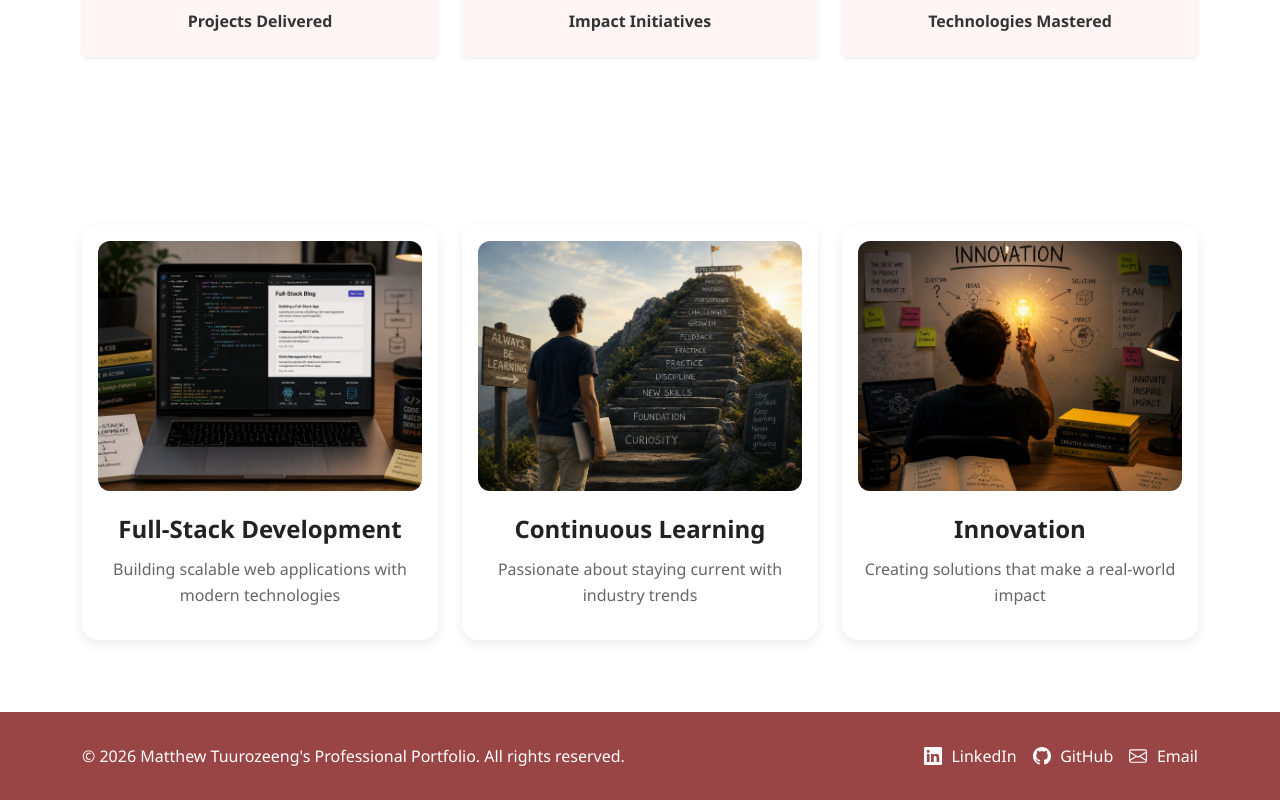
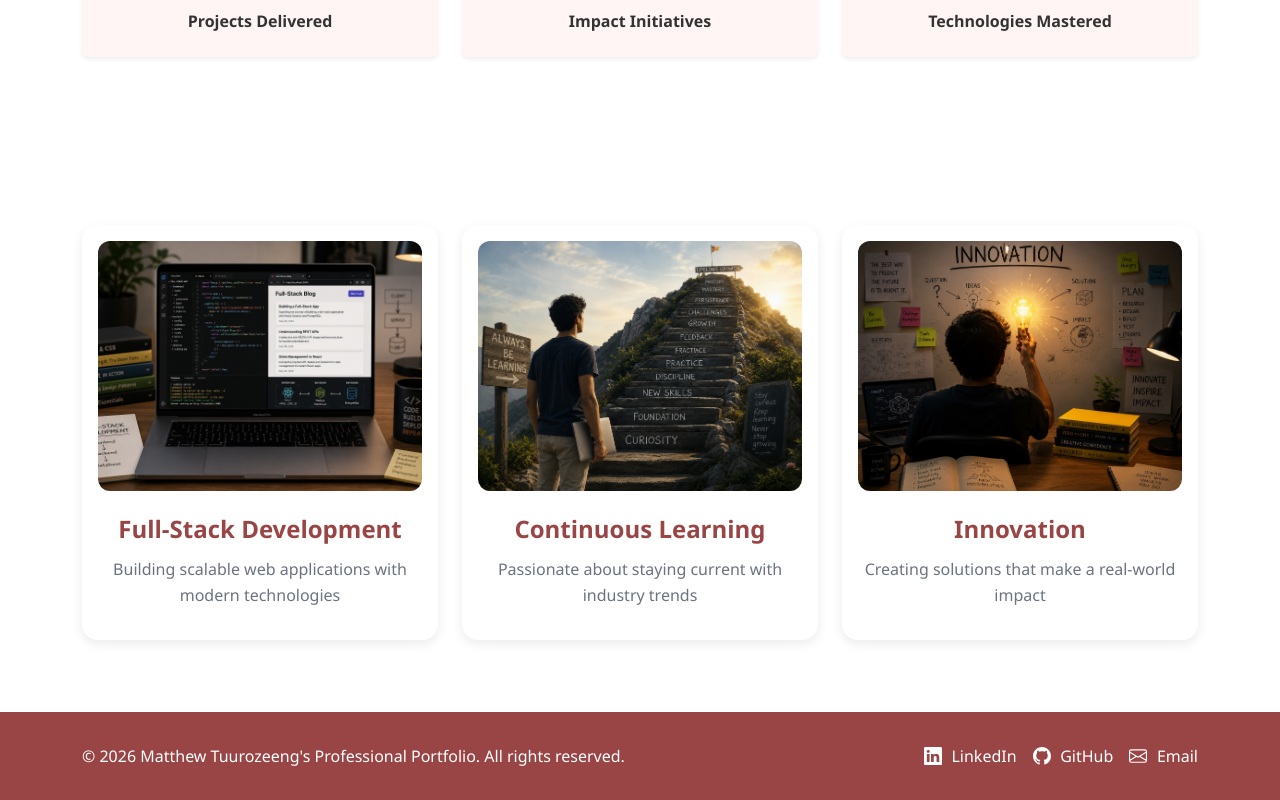
Before and after one commit to MatthewTuurozeeng/Matthew_Tuurozeeng_Digital_Portfolio, a React (Vite) app in the folder frontend/: page / in a window 1280 px wide. Shown: the part 1801-2601 px from the top of the page. Built offline with nearby package versions, Linux system fonts and the light colour scheme; no server answers.

Commit message:
refactored color style of feature card on home

```diff
--- a/frontend/src/index.css
+++ b/frontend/src/index.css
@@ -562,11 +562,11 @@ body {
 
   font-weight: 700;
 
-  color: #222;
+  color: #994545;
 }
 
 .feature-text {
-  color: #666;
+  color: #6b7280;
 
   margin-top: 0.8rem;
 
--- a/frontend/src/pages/Home.tsx
+++ b/frontend/src/pages/Home.tsx
@@ -154,6 +154,7 @@ const Home: React.FC = () => {
           src={learningImg}
           alt="Continuous Learning"
           className="feature-image"
+
         />
 
         <h4 className="feature-title">
```
